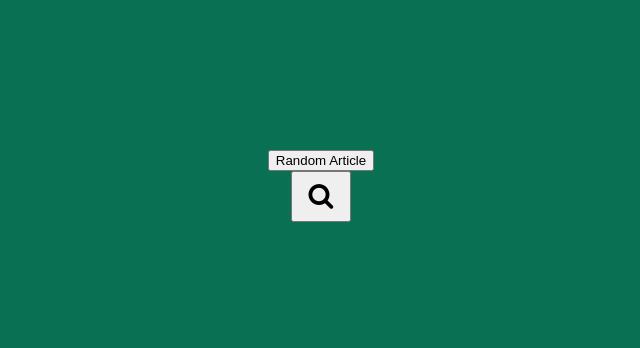
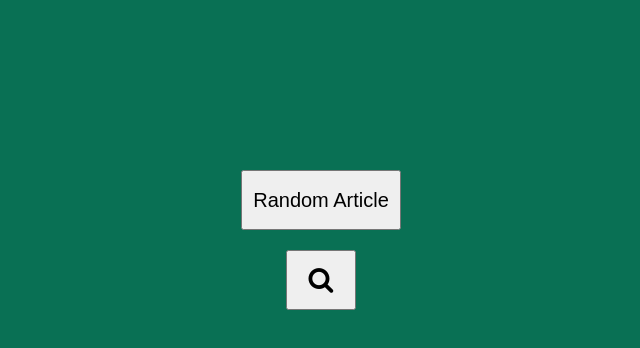
Before and after one commit to akashratiwal/wikiviewer, a plain HTML site: page index.html in a window 1280 px wide. Shown: the whole page, without its empty margins (319-959 px from the left). Drawn offline with nearby package versions, Linux system fonts and the light colour scheme.

Commit message:
Design completed except Result Displayer

```diff
--- a/css/style.css
+++ b/css/style.css
@@ -15,7 +15,15 @@ body {
 
 #search {
   padding: 10px;
-  width: 60px;
+  width: 70px;
+  height: 60px;
+}
+
+#Random {
+  font-size: 20px;
+  padding: 10px;
+  height: 60px;
+  margin: 20px;
 }
 
 #inside_container {
@@ -65,4 +73,5 @@ body {
 #inside_container:hover #close_button:hover {
   background: white;
   color: #000;
+  opacity: 1;
 }
--- a/index.html
+++ b/index.html
@@ -10,7 +10,7 @@
 <body>
   <div id="body">
     <div id="container">
-      <button id="Random">Random Article</button>
+      <a href="http://en.wikipedia.org/wiki/Special:Random" target="_blank"><button id="Random">Random Article</button></a>
       <div id="search_bar">
         <div id="inside_container">
           <input type="search" placeholder="Type to search..." id="text_bar"/>
@@ -19,6 +19,9 @@
       </div>
       <button id="search"><i class="fa fa-search fa-2x"></i></button>
     </div>
+    <div id="result_container">
+
+    </div>
   </div>
 </body>
 </html>
--- a/js/view.js
+++ b/js/view.js
@@ -14,7 +14,7 @@ $(document).ready(function() {
   });
   $("#text_bar").keypress(function(e) {
     if (e.which == 13) {
-
+      $("#container").css("margin-top", "20px");
     }
   });
 });
```
